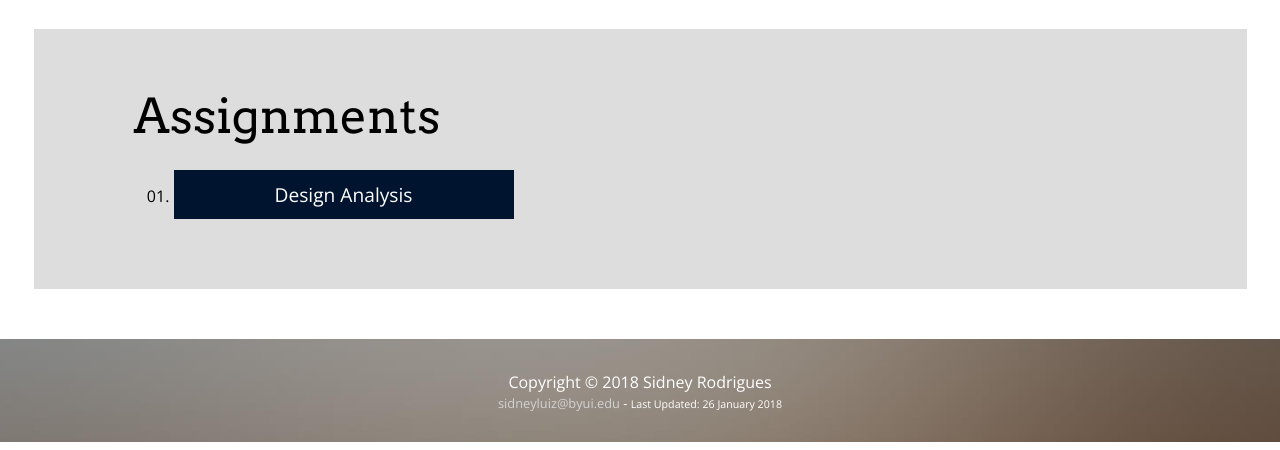
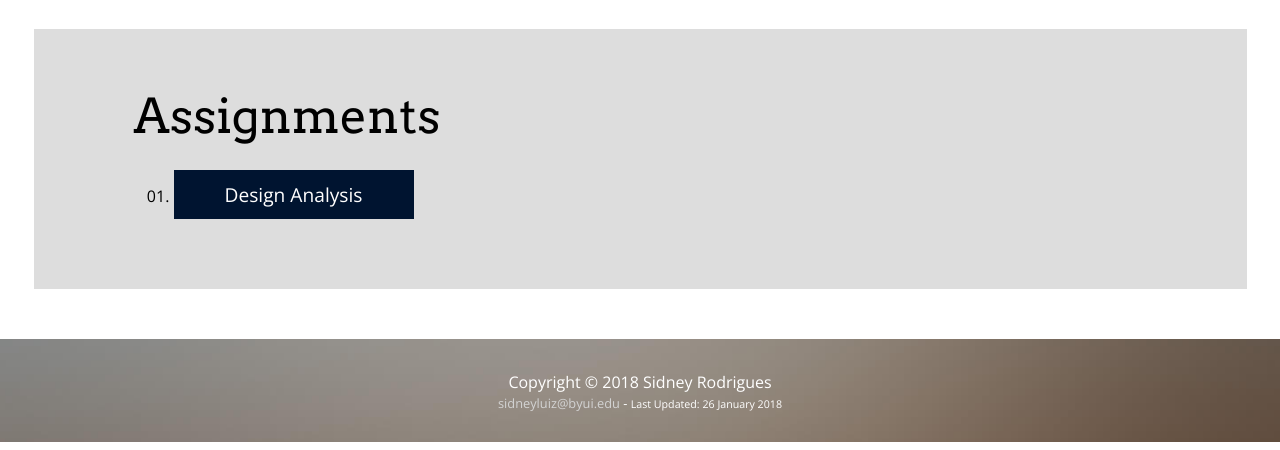
Before and after one commit to sidneyluiz/sidneyluiz.github.io, a plain HTML site: page index.html in a window 1280 px wide. In both pictures the pointer is over the link "Design Analysis". Shown: the part 631-1081 px from the top of the page. Drawn offline with nearby package versions, Linux system fonts and the light colour scheme.

Commit message:
padding button

```diff
--- a/css/style.css
+++ b/css/style.css
@@ -238,7 +238,7 @@ footer p {
     color: #ffffff;
     border: 1px solid #001430;
     background: #001430;
-    padding: 10px 100px;
+    padding: 10px 50px;
 
 }
 
```
